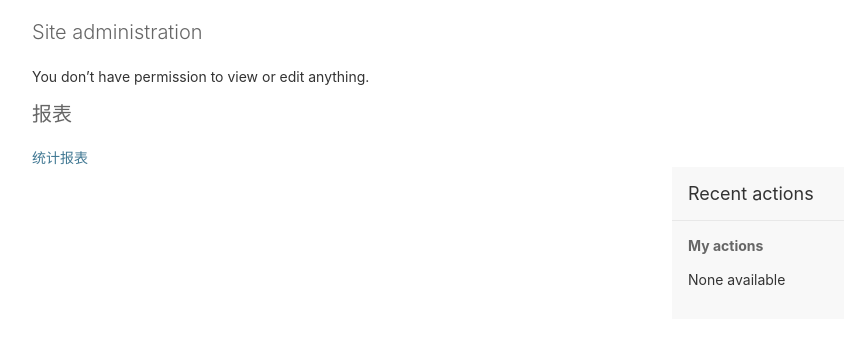
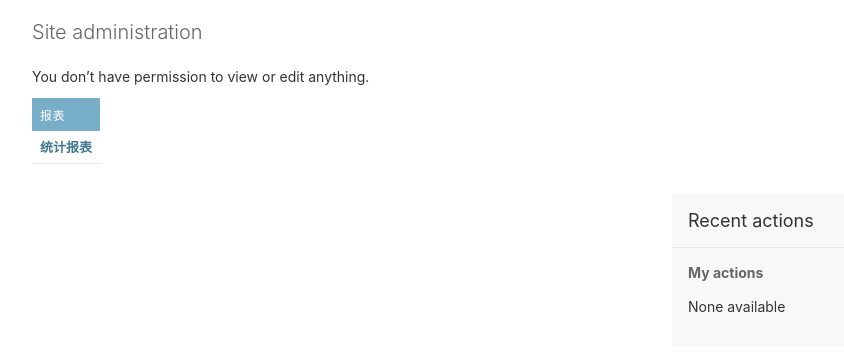
Before and after one commit to ihopeit/disease_control_policy_management, a Django app: page /admin/ in a window 1280 px wide. Shown: the part 49-401 px from the top of the page, without its empty margins (8-852 px from the left). Run offline with Django 4.2, Linux system fonts and the light colour scheme; the visitor is signed in with stand-in values (Sample User, id 1); data comes from the database, SQL or seed files in the repository; data that the repository does not hold is empty.

Commit message:
菜单样式调整

```diff
--- a/policies/templates/admin/my_index.html
+++ b/policies/templates/admin/my_index.html
@@ -2,8 +2,19 @@
 
 {% block content %}
     {{block.super}}
-    <div>
-        <h1>报表</h1>
-        <a href="/policy-visualization">统计报表</a>
+    <div class="app-{{ app.app_label }} module">
+        <table>
+            <caption>
+                <a href="/policy-visualization" class="section" title="统计报表">报表</a>
+            </caption>
+            <tbody>
+                <tr class="model-{{ app.app_label }}">
+                    <th scope="row">
+                        <a href="/policy-visualization">统计报表</a>
+                    </th>
+                </tr>
+            </tbody>
+        </table>
     </div>
+
 {% endblock %}
```
